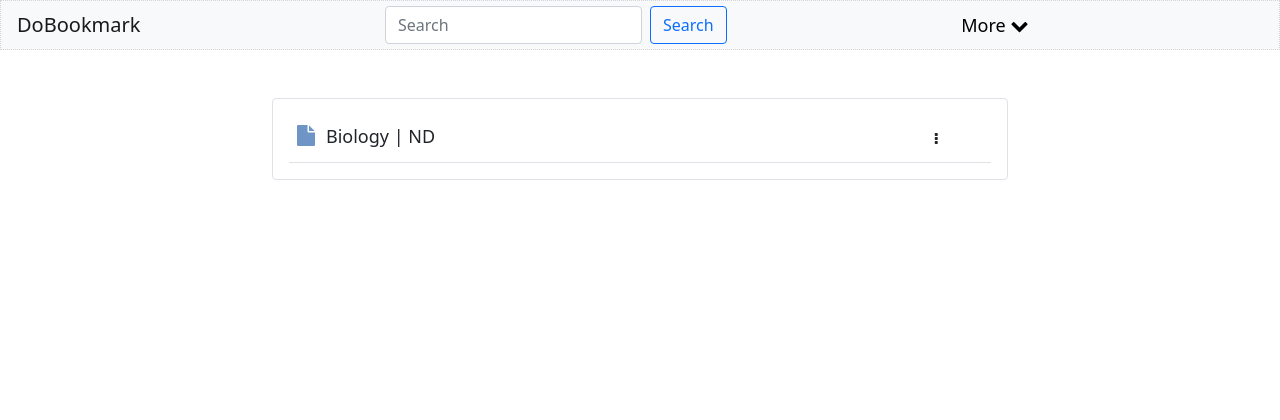
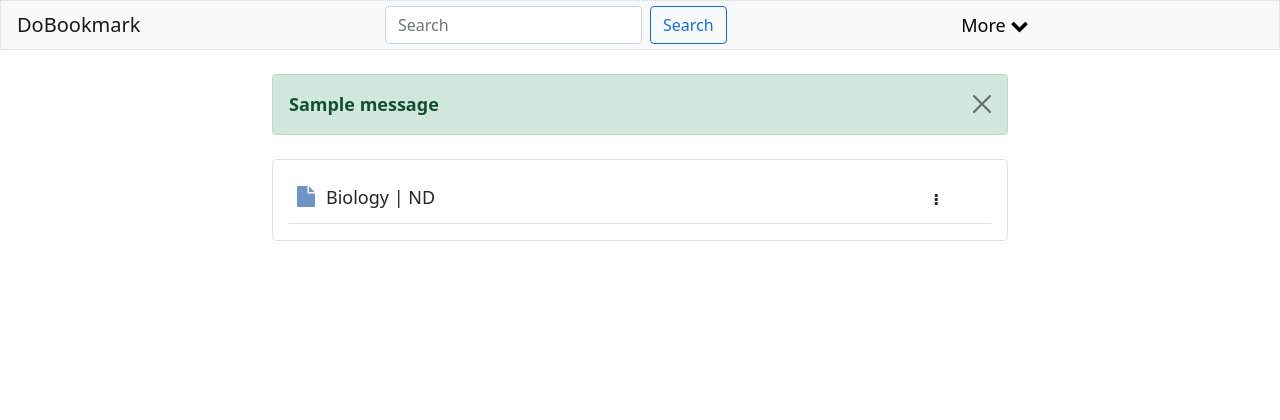
Before and after one commit to vikas1412/bookmarks, a Django app: page /bookmarks/folder/1/ in a window 1280 px wide. Shown: the top 420 px of the page. Run offline with Django 3.2, Linux system fonts and the light colour scheme; data comes from the database, SQL or seed files in the repository; one stand-in notice (Sample message) is shown; parts of the project's set-up code (start-up, migrations or seed data) failed here and were passed over.

Commit message:
Add message dialog to provide info

```diff
--- a/templates/base.html
+++ b/templates/base.html
@@ -97,7 +97,9 @@
                     {% csrf_token %}
                     <div class="container">
                         <div class="mb-1">
-                            <label for="exampleFormControlInput1" class="form-label"><i class="fa fa-folder" aria-hidden="true"></i> Name</label>
+                            <label for="exampleFormControlInput1" class="form-label"><i class="fa fa-folder"
+                                                                                        aria-hidden="true"></i>
+                                Name</label>
                             <input type="text" class="form-control" name="name" id="exampleFormControlInput1"
                                    placeholder="Enter folder name">
                         </div>
@@ -167,6 +169,14 @@
 
         <div class="col-lg-8 col-lg-8 md-12 col-md-12 col-sm-12">
 
+            {% for message in messages %}
+                <div class="alert alert-{{ message.tags }} alert-dismissible fade show" role="alert">
+                    <strong>{{ message }}</strong>
+                    <button type="button" class="btn-close" data-bs-dismiss="alert" aria-label="Close"></button>
+                </div>
+            {% endfor %}
+
+
             {% block body %}{% endblock %}
         </div>
     </div>
```
